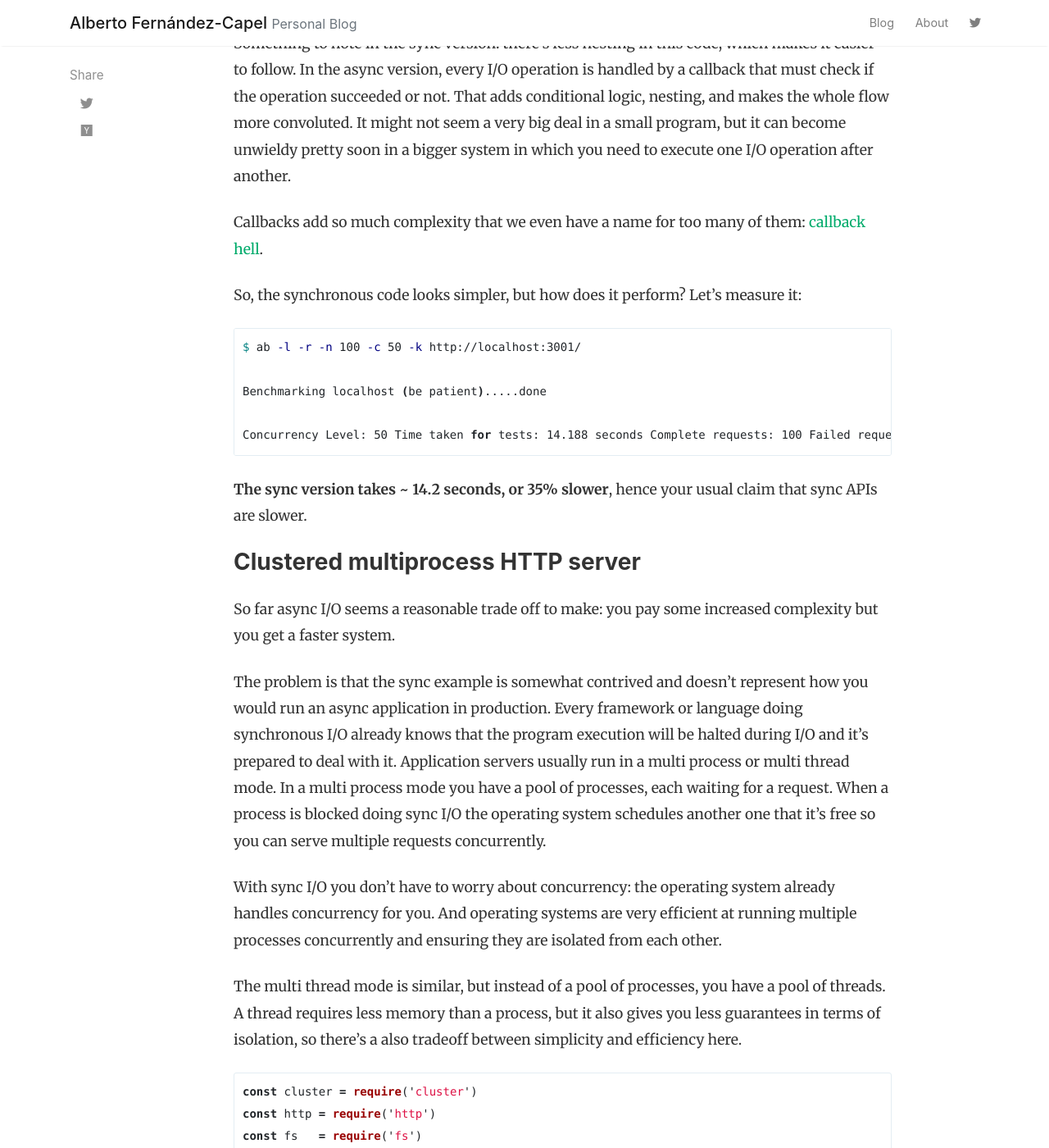
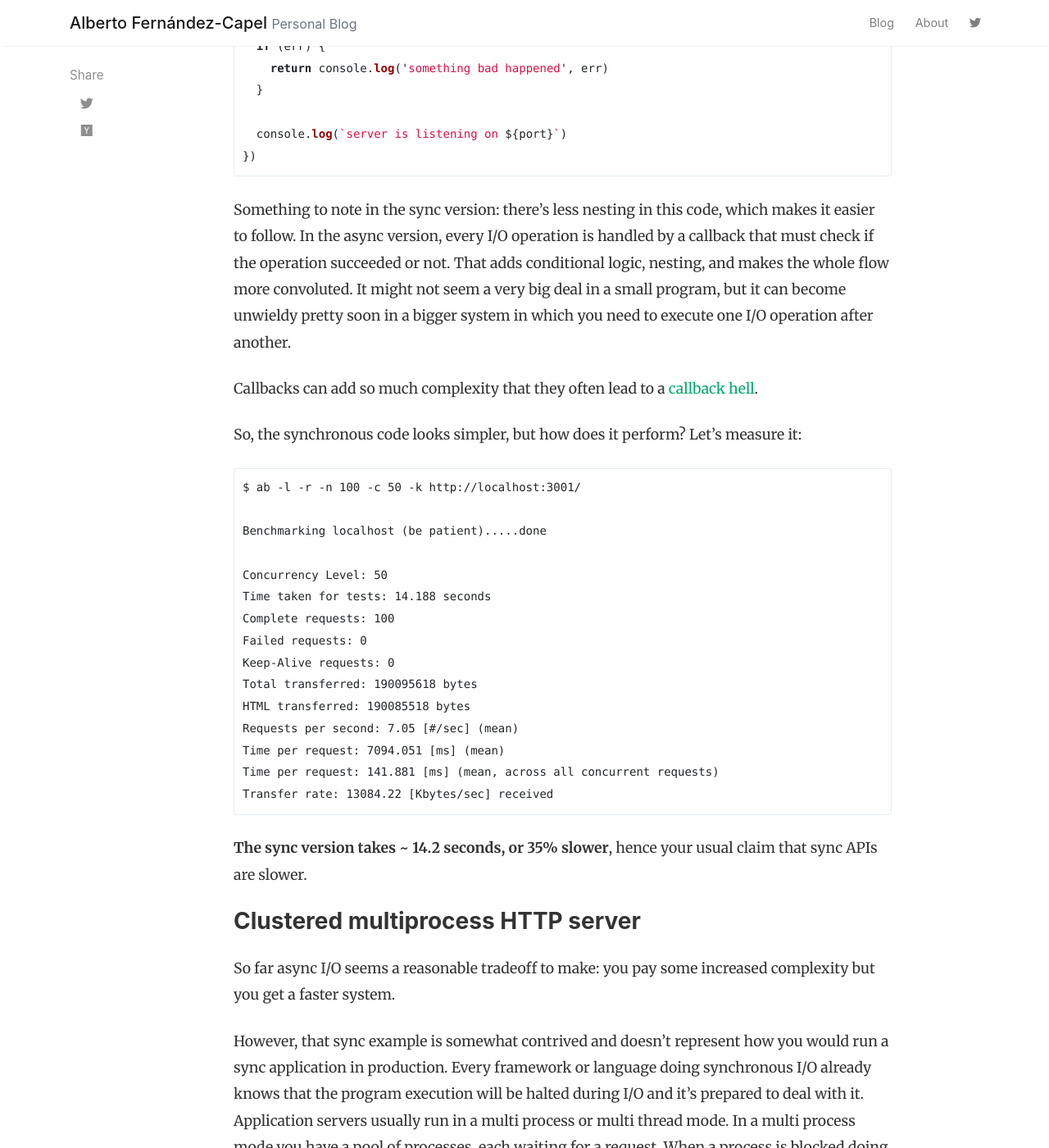
Before and after one commit to afcapel/afcapel.github.io, a Jekyll site: the page built from _posts/2019-02-08-is-async-io-worth-the-trouble.md, in a window 1280 px wide and 1400 px high, scrolled down 3642 px. Shown: the whole window at 82% size. Built offline with Jekyll 4.4.1, drawn with Linux system fonts in a browser that asks for light colours; nearby versions of some CDN libraries; comment, search, counter and statistics services are not loaded; some of the changed text lies outside the part shown.

Commit message:
Copy editing

````diff
--- a/_posts/2019-02-08-is-async-io-worth-the-trouble.md
+++ b/_posts/2019-02-08-is-async-io-worth-the-trouble.md
@@ -8,17 +8,16 @@ featured: true
 hidden: false
 ---
 
-Nodejs has spread asynchronous I/O as way to write server side web applications.
-A few years ago Nodejs popularized asynchronous I/O to write server side web applications.
-Since then I often hear that web applications using an asynchronous server runtime
-are faster and more scalable. And that is true some times, but I don't think that is the whole story and I want to take a closer look at the tradeoff involved in using async programming for server side web development, its benefits and its cost, and if async I/O is always a good idea.
+A few years ago node.js popularised asynchronous I/O to write server side web applications.
+Since then I often hear that asynchronous web applications
+are faster and more scalable. And that is true some times, but I don't think that is the whole story and I want to take a closer look at the tradeoffs, its benefits and its cost, and if async I/O is always a good idea.
 
 In this article I'm assuming you're familiar with how asynchronous and synchronous I/O
-work. If you're not, you can read the standard [node documentation about the subject](https://nodejs.org/en/docs/guides/blocking-vs-non-blocking/). It includes the standard rationale about why async I/O should be faster.
+work. If you're not, you can read the standard [node documentation about the subject](https://nodejs.org/en/docs/guides/blocking-vs-non-blocking/). It includes the usual rationale about why async I/O is faster.
 
 ## Async vs sync in practice
 
-Let's compare the performance of a simple HTTP server using async and sync apis.
+Let's compare the performance of a simple HTTP server using async and sync APIs.
 
 ### Asynchronous HTTP server
 
@@ -76,7 +75,17 @@ Server Software: Server Hostname: localhost Server Port: 3000
 
 Document Path: / Document Length: Variable
 
-Concurrency Level: 50 Time taken for tests: 10.519 seconds Complete requests: 100 Failed requests: 0 Keep-Alive requests: 0 Total transferred: 190117975 bytes HTML transferred: 190107875 bytes Requests per second: 9.51 [#/sec] (mean) Time per request: 5259.484 [ms] (mean) Time per request: 105.190 [ms] (mean, across all concurrent requests) Transfer rate: 17650.22 [Kbytes/sec] received
+Concurrency Level: 50
+Time taken for tests: 10.519 seconds
+Complete requests: 100
+Failed requests: 0
+Keep-Alive requests: 0
+Total transferred: 190117975 bytes
+HTML transferred: 190107875 bytes
+Requests per second: 9.51 [#/sec] (mean)
+Time per request: 5259.484 [ms] (mean)
+Time per request: 105.190 [ms] (mean, across all concurrent requests)
+Transfer rate: 17650.22 [Kbytes/sec] received
 ```
 
 As you can see, **it takes ~10.5 seconds** to complete.
@@ -111,29 +120,41 @@ const server = http.createServer((request, response) => {
 
 Something to note in the sync version: there's less nesting in this code, which makes it easier to follow. In the async version, every I/O operation is handled by a callback that must check if the operation succeeded or not. That adds conditional logic, nesting, and makes the whole flow more convoluted. It might not seem a very big deal in a small program, but it can become unwieldy pretty soon in a bigger system in which you need to execute one I/O operation after another.
 
-Callbacks add so much complexity that we even have a name for too many of them: [callback hell](http://callbackhell.com/).
+Callbacks can add so much complexity that they often lead to a [callback hell](http://callbackhell.com/).
 
 So, the synchronous code looks simpler, but how does it perform? Let's measure it:
 
-```shell
+```
 $ ab -l -r -n 100 -c 50 -k http://localhost:3001/
 
 Benchmarking localhost (be patient).....done
 
-Concurrency Level: 50 Time taken for tests: 14.188 seconds Complete requests: 100 Failed requests: 0 Keep-Alive requests: 0 Total transferred: 190095618 bytes HTML transferred: 190085518 bytes Requests per second: 7.05 [#/sec] (mean) Time per request: 7094.051 [ms] (mean) Time per request: 141.881 [ms] (mean, across all concurrent requests) Transfer rate: 13084.22 [Kbytes/sec] received
+Concurrency Level: 50
+Time taken for tests: 14.188 seconds
+Complete requests: 100
+Failed requests: 0
+Keep-Alive requests: 0
+Total transferred: 190095618 bytes
+HTML transferred: 190085518 bytes
+Requests per second: 7.05 [#/sec] (mean)
+Time per request: 7094.051 [ms] (mean)
+Time per request: 141.881 [ms] (mean, across all concurrent requests)
+Transfer rate: 13084.22 [Kbytes/sec] received
 ```
 
 **The sync version takes ~ 14.2 seconds, or 35% slower**, hence your usual claim that sync APIs are slower.
 
 ### Clustered multiprocess HTTP server
 
-So far async I/O seems a reasonable trade off to make: you pay some increased complexity but you get a faster system.
+So far async I/O seems a reasonable tradeoff to make: you pay some increased complexity but you get a faster system.
 
-The problem is that the sync example is somewhat contrived and doesn't represent how you would run an async application in production. Every framework or language doing synchronous I/O already knows that the program execution will be halted during I/O and it's prepared to deal with it. Application servers usually run in a multi process or multi thread mode. In a multi process mode you have a pool of processes, each waiting for a request. When a process is blocked doing sync I/O the operating system schedules another one that it's free so you can serve multiple requests concurrently.
+However, that sync example is somewhat contrived and doesn't represent how you would run a sync application in production. Every framework or language doing synchronous I/O already knows that the program execution will be halted during I/O and it's prepared to deal with it. Application servers usually run in a multi process or multi thread mode. In a multi process mode you have a pool of processes, each waiting for a request. When a process is blocked doing sync I/O the operating system schedules another one that it's free so you can serve multiple requests concurrently.
 
 With sync I/O you don't have to worry about concurrency: the operating system already handles concurrency for you. And operating systems are very efficient at running multiple processes concurrently and ensuring they are isolated from each other.
 
-The multi thread mode is similar, but instead of a pool of processes, you have a pool of threads. A thread requires less memory than a process, but it also gives you less guarantees in terms of isolation, so there's a also tradeoff between simplicity and efficiency here.
+The multi thread mode is similar, but instead of a pool of processes, you have a pool of threads. A thread requires less memory than a process, but it also gives you less guarantees in terms of isolation, so there's also a tradeoff here between simplicity and efficiency.
+
+Let's see how a clustered solution would look like:
 
 ```js
 const cluster = require('cluster')
@@ -174,20 +195,30 @@ function childProcess() {
 }
 ```
 
-This example is similar to the async one, but instead of only one process I've created 10.
+This example is similar to the sync one, but instead of only one process I've created 10.
 
-Clustering a good practice even if you are only using async APIs. Nodejs is a single threaded environment, so in order to take full advantage of all the cores in your server you need to use some kind of clustering. That's why the cluster module is in the Nodejs standard library.
+Clustering is a good practice even if you are only using async APIs. Nodejs is a single threaded environment, so in order to take full advantage of all the cores in your server you need to use some kind of clustering. That's why the cluster module is in the Nodejs standard library.
 
-We are not adding much complexity here: clustering is something you  need to do anyway, whether you are using sync or async apis.
+We are not adding much complexity here: clustering is something you  need to do anyway, whether you are using sync or async APIs.
 
 Now let's see how the cluster performs, compared to the previous versions:
 
-```shell
+```
 $ ab -l -r -n 100 -c 50 -k http://localhost:3002/
 
 Benchmarking localhost (be patient).....done
 
-Concurrency Level: 50 Time taken for tests: 10.331 seconds Complete requests: 100 Failed requests: 0 Keep-Alive requests: 0 Total transferred: 190082895 bytes HTML transferred: 190072795 bytes Requests per second: 9.68 [#/sec] (mean) Time per request: 5165.651 [ms] (mean) Time per request: 103.313 [ms] (mean, across all concurrent requests) Transfer rate: 17967.52 [Kbytes/sec] received
+Concurrency Level: 50
+Time taken for tests: 10.331 seconds
+Complete requests: 100
+Failed requests: 0
+Keep-Alive requests: 0
+Total transferred: 190082895 bytes
+HTML transferred: 190072795 bytes
+Requests per second: 9.68 [#/sec] (mean)
+Time per request: 5165.651 [ms] (mean)
+Time per request: 103.313 [ms] (mean, across all concurrent requests)
+Transfer rate: 17967.52 [Kbytes/sec] received
 ```
 
 That's approximately **the same performance than the async version**! What's happening here?
@@ -202,16 +233,16 @@ Modern CPUs and Operating Systems are very efficient doing context switches. A b
 
 #### Multiple processes will take much more memory
 
-This might be true for multiprocess servers, but memory is cheap and it’s rarely the main bottleneck. I’d argue that [your brain is more likely to be the bottleneck](https://afcapel.com/articles/2019/01/18/cognitive-load-in-programming.html), so anything that you do decrease complexity will be more valuable that saving RAM.
+This might be true for multiprocess servers, but memory is cheap and it’s rarely the main bottleneck. I’d argue that [your brain is more likely to be the bottleneck](https://afcapel.com/articles/2019/01/18/cognitive-load-in-programming.html), so anything that you to do decrease complexity will be more valuable that saving RAM.
 
 #### Threads are complicated
 
-This is true for general programs, but it doesn’t apply well to web applications. In a web application you have very simple isolation scheme: each request is executed in a thread. Different requests shouldn’t share information and so different threads don’t need to share information either.
+This is true for general programs, but it doesn’t apply well to web applications. In a web application you have a very simple isolation scheme: each request is executed within a thread. Different requests shouldn’t share information and so different threads don’t need to share information either.
 
 #### Slow clients
 
 You might have an application, for example a chat, in which clients are idle most of the time
-and they only interact with the server sporadically. It seems a waste of resources to keep a process or thread blocked all the time waiting for the odd interaction. That's true, but in those cases you can [offload the connection management and message parsing to an application
+and they only interact with the server sporadically. It seems a waste of resources to keep a process or thread blocked all the time waiting for the odd interaction. That's true, but in those cases you can [offload the connection management and message parsing to an async application
 server](https://evilmartians.com/chronicles/anycable-actioncable-on-steroids) and handle the responses in your application with synchronous code.
 
 #### So... should I use sync I/O in node?
@@ -226,7 +257,7 @@ like GUIs, or client side code where multiple processes are not an option.
 
 #### But async!
 
-Lastly, some people will argue that async I/O is no longer problematic since ES7 introduced `async` and `await`.  `async` and `await` are new keywords to handle asynchronous operations in a synchronous-like way, for instance you can transform this code:
+Lastly, some people will argue that async I/O is no longer problematic since ES7 introduced `async` and `await`.  `async` and `await` are new keywords to handle asynchronous operations in a synchronous-like way. For instance, you can transform this code:
 
 ```js
 const firstFunction = () => callback(null, "Hello")
@@ -267,10 +298,10 @@ const withAsync = async () => {
 
 This is clearly an improvement, but it's still more complicated than it should be.
 
-`async` and `await` are wrappers on top of the `Promise` interface, and that's
+`async` and `await` are wrappers on top of the `Promise` interface, and `Promise` is
 another wrapper around asynchronous calls. You still need to understand all those modes of
 operation. What's worse, we can mix the three, making the code inconsistent.
 
 Also, in the example, `secondFunction` doesn't execute until `firstFunction` is finished.
 **We have removed the concurrent execution that was the reason to prefer async programming
-in the first place**. In a way, we have implemented sync semantics (and performance) on top of an async API. But as we saw, the performance different was not really significant to begin with. After all this long journey, wouldn't have been easier have kept synchronous programming from the beginning?
+in the first place**. In a way, we have implemented sync semantics (and performance) adding layers of abstraction on top of the overcomplicated async API. But as we saw, the performance difference was not really significant to begin with. After all this long journey, wouldn't have been easier to follow synchronous programming from the beginning?
````
Also changed, not shown: other parts of _posts/2019-02-08-is-async-io-worth-the-trouble.md (+1 -1 lines), 4 other files.
